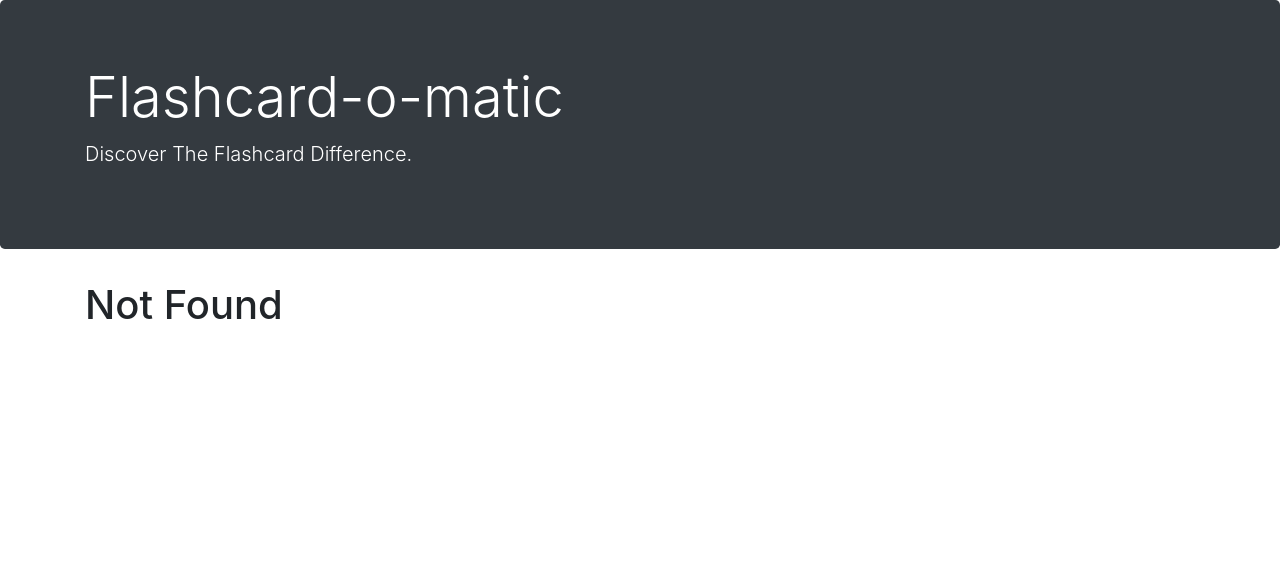
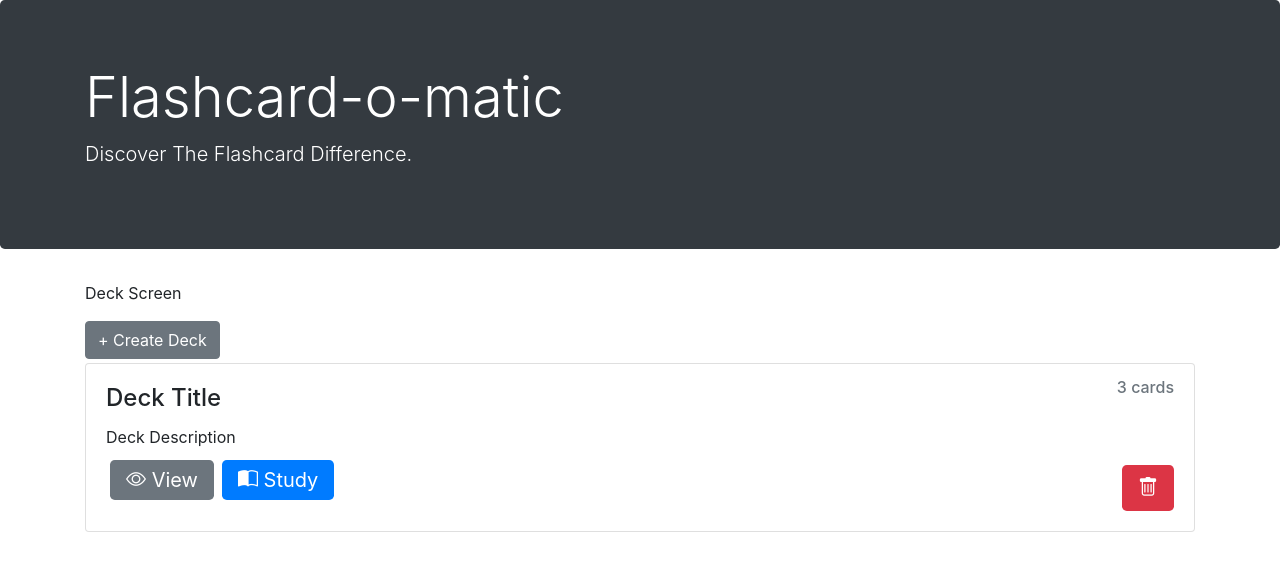
Before and after one commit to jdavisson87/thinkful-flashcards, a React (Create React App) app: page / in a window 1280 px wide. Before the commit this address had no page. Shown: the top 568 px of the page. Built offline with nearby package versions, Linux system fonts and the light colour scheme; a web font is replaced by a local one.

Commit message:
updated layout with routes

```diff
--- a/src/Layout/Header.js
+++ b/src/Layout/Header.js
@@ -1,4 +1,4 @@
-import React from "react";
+import React from 'react';
 
 function Header() {
   return (
--- a/src/Layout/index.js
+++ b/src/Layout/index.js
@@ -1,16 +1,28 @@
-import React from "react";
-import Header from "./Header";
-import NotFound from "./NotFound";
+import React, { Fragment } from 'react';
+import { Switch, Route } from 'react-router-dom';
+import Header from './Header';
+import Decks from '../Containers/Decks/Decks';
+import CreateDeck from '../Containers/CreateDeck/CreateDeck';
+import NotFound from './NotFound';
 
 function Layout() {
   return (
-    <>
+    <Fragment>
       <Header />
       <div className="container">
-        {/* TODO: Implement the screen starting here */}
-        <NotFound />
+        <Switch>
+          <Route exact path="/">
+            <Decks />
+          </Route>
+          <Route path={`/decks/new`}>
+            <CreateDeck />
+          </Route>
+          <Route>
+            <NotFound />
+          </Route>
+        </Switch>
       </div>
-    </>
+    </Fragment>
   );
 }
 
```
Also changed, not shown: 1 other file (tests, documents, lock files or other folders).
